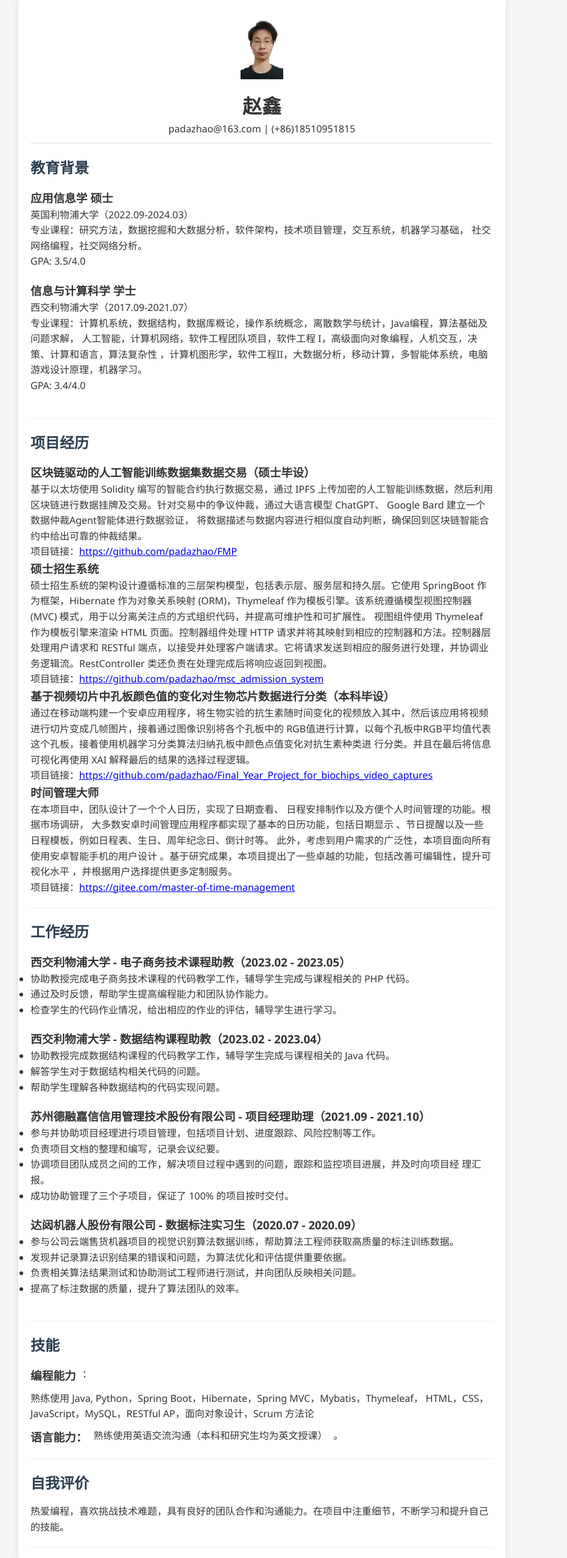
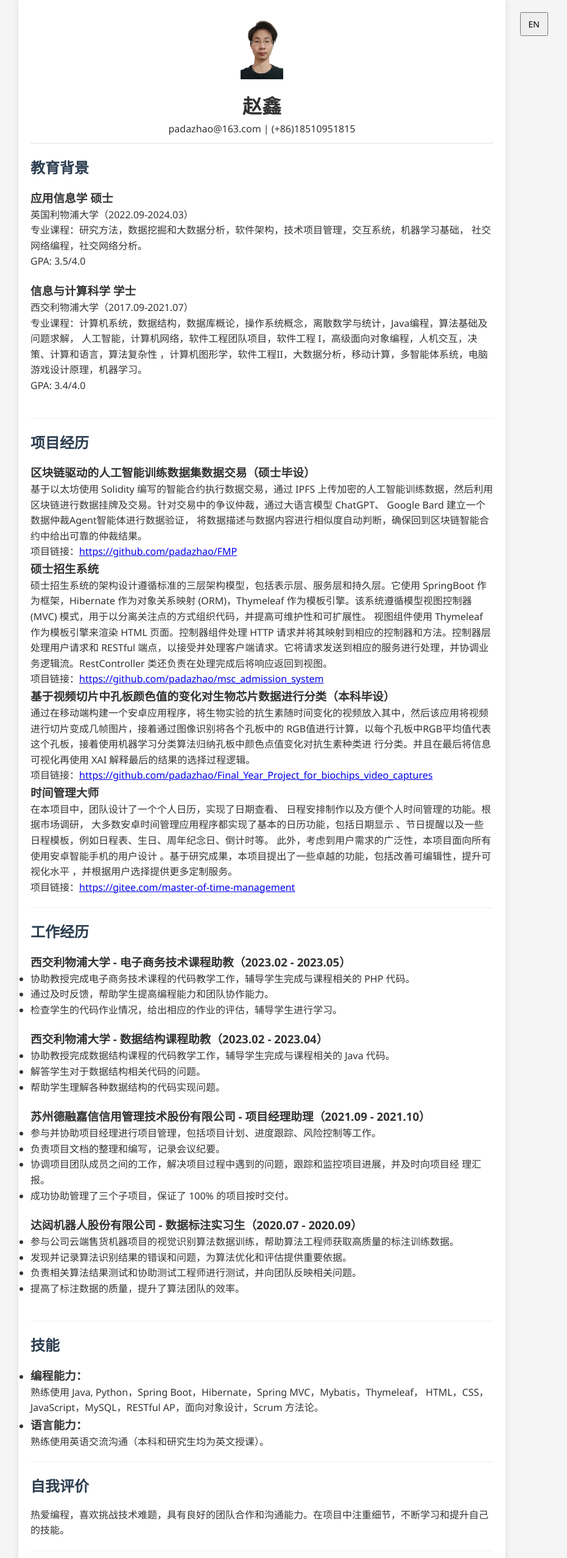
Before and after one commit to padazhao/padazhao.github.io, a plain HTML site: page index.html in a window 1280 px wide. Shown: the top 2555 px of the page at 61% size, without its empty margins (210-1141 px from the left). Drawn offline with Linux system fonts and the light colour scheme.

Commit message:
Update index.html
add button to change language

```diff
--- a/index.html
+++ b/index.html
@@ -67,6 +67,14 @@
       border-radius: 20px;
       font-size: 0.9em;
     }
+    .lang-button {
+      position: absolute;
+      top: 20px;
+      right: 170px;
+      padding: 8px 12px;
+      font-size: 14px;
+      cursor: pointer;
+    }
   </style>
 </head>
 <body>
@@ -75,6 +83,7 @@
     <img src="images/pada.jpg" alt="赵鑫的照片" class="avatar">
     <h1>赵鑫</h1>
     <p>  padazhao@163.com | (+86)18510951815 </p>
+    <button  class="lang-button" title="Switch to English Version" onclick="window.location.href='enVersion.html'">EN</button>
   </header>
 
   <section id="education">
@@ -197,11 +206,20 @@
   <section id="skills">
     <h2>技能</h2>
     <div class="skills">
-    <h3>编程能力</h3>：
+      <ul>
+      <li><h3>编程能力：</h3>
         <p>熟练使用 Java, Python，Spring Boot，Hibernate，Spring MVC，Mybatis，Thymeleaf，
-            HTML，CSS，JavaScript，MySQL，RESTful AP，面向对象设计，Scrum 方法论</p>
-     <h3>语言能力：</h3>
-        <p> 熟练使用英语交流沟通（本科和研究生均为英文授课）</p>。
+          HTML，CSS，JavaScript，MySQL，RESTful AP，面向对象设计，Scrum 方法论。 </p>
+
+      </li>
+        <li>
+          <h3>语言能力：</h3>
+          <p>熟练使用英语交流沟通（本科和研究生均为英文授课）。</p>
+        </li>
+      </ul>
+
+
+
 
     </div>
   </section>
```
